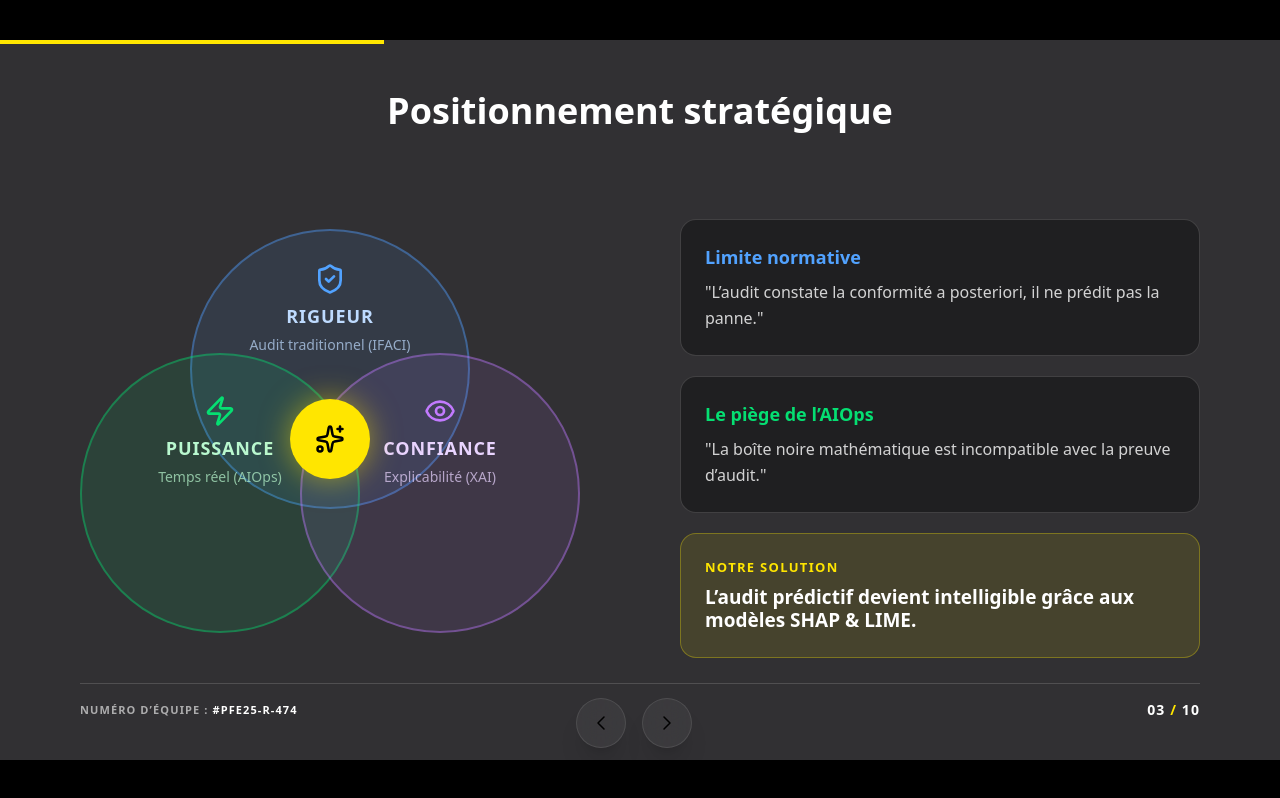
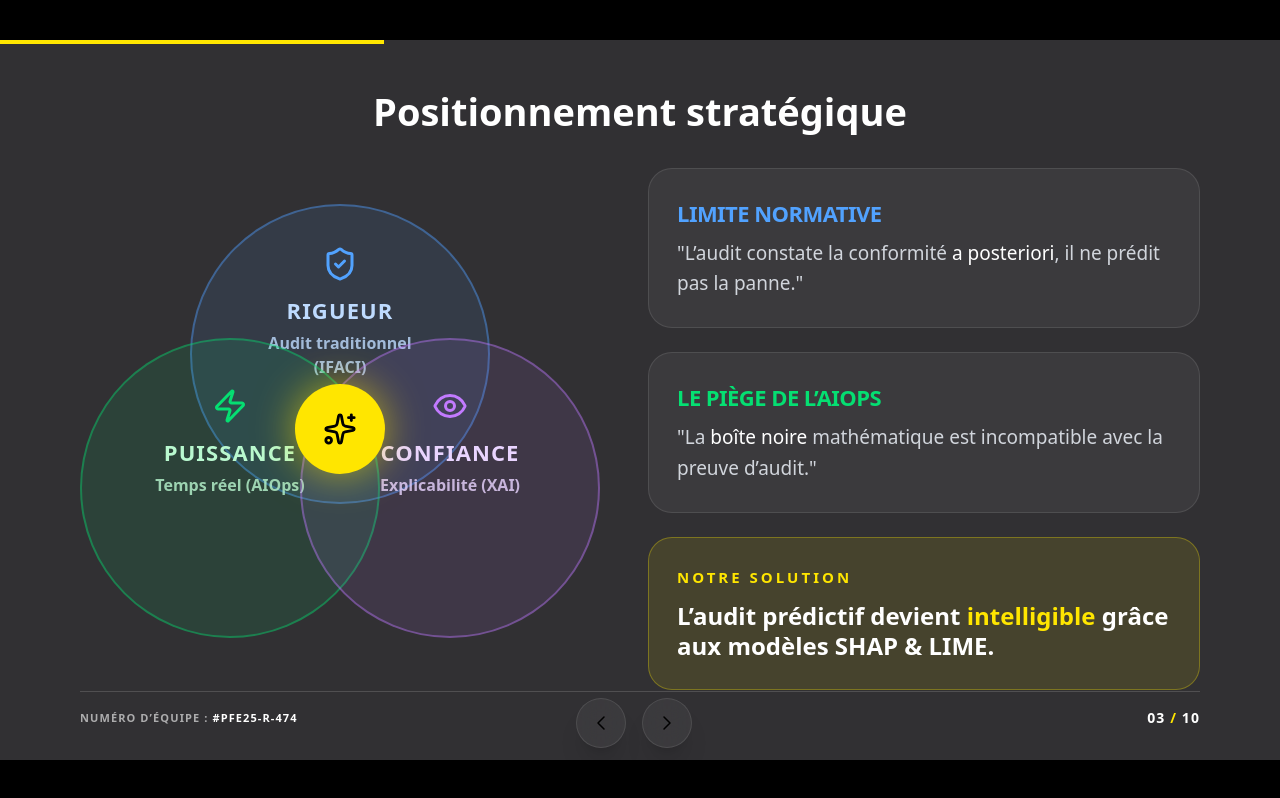
Before and after one commit to Medenga/Presentation-PFE, a React (Vite) app in the folder client/: page /slide3 in a window 1280 px wide. Built offline with nearby package versions, Linux system fonts and the light colour scheme.

Commit message:
slide3maj

```diff
--- a/client/src/slides/Slide3.jsx
+++ b/client/src/slides/Slide3.jsx
@@ -8,98 +8,96 @@ const Slide3 = () => {
       initial={{ opacity: 0 }}
       animate={{ opacity: 1 }}
       exit={{ opacity: 0 }}
-      // pb-20 au lieu de pb-28 pour laisser le contenu descendre naturellement
-      className="relative w-[1280px] h-[720px] bg-pres-grey text-white flex flex-col px-20 pt-12 pb-20 overflow-hidden font-sans"
+      className="relative w-[1280px] h-[720px] bg-pres-grey text-white flex flex-col px-20 pt-12 pb-32 overflow-hidden font-sans"
     >
-      {/* TITLE - Taille harmonisée 36px et Gras */}
-      <h3 className="text-white text-[36px] font-extrabold leading-tight max-w-5xl mx-auto text-center mb-12">
+      {/* TITLE */}
+      <h3 className="text-white text-[38px] font-extrabold leading-tight max-w-5xl mx-auto text-center mb-8">
         Positionnement stratégique
       </h3>
 
-      {/* On ajoute mt-4 pour pousser tout le bloc vers le bas */}
-      <div className="flex-grow flex items-center justify-between mt-4">
+      <div className="flex-grow flex items-center justify-between gap-12">
 
-        {/* VENN */}
-        <div className="relative w-[500px] h-[420px]">
+        {/* VENN DIAGRAM  */}
+        <div className="relative w-[520px] h-[450px] flex-shrink-0">
           {/* RIGUEUR */}
-          <div className="absolute top-0 left-1/2 -translate-x-1/2 w-[280px] h-[280px] rounded-full border-2 border-blue-400/40 bg-blue-400/10 flex flex-col items-center justify-start pt-8 text-center">
-            <ShieldCheck size={32} className="text-blue-400 mb-2" />
-            <div className="text-[18px] font-bold text-blue-200 uppercase tracking-wider">Rigueur</div>
-            <div className="text-[14px] text-blue-200/70 mt-1 font-medium">
+          <div className="absolute top-0 left-1/2 -translate-x-1/2 w-[300px] h-[300px] rounded-full border-2 border-blue-400/40 bg-blue-400/10 flex flex-col items-center justify-start pt-10 text-center">
+            <ShieldCheck size={36} className="text-blue-400 mb-3" />
+            <div className="text-[22px] font-bold text-blue-200 uppercase tracking-wider">Rigueur</div>
+            <div className="text-[16px] text-blue-200/80 mt-1 font-semibold max-w-[180px]">
               Audit traditionnel (IFACI)
             </div>
           </div>
 
           {/* PUISSANCE */}
-          <div className="absolute bottom-4 left-0 w-[280px] h-[280px] rounded-full border-2 border-green-400/40 bg-green-400/10 flex flex-col items-center justify-start pt-10 text-center">
-            <Zap size={32} className="text-green-400 mb-2" />
-            <div className="text-[18px] font-bold text-green-200 uppercase tracking-wider">Puissance</div>
-            <div className="text-[14px] text-green-200/70 mt-1 font-medium">
+          <div className="absolute bottom-4 left-0 w-[300px] h-[300px] rounded-full border-2 border-green-400/40 bg-green-400/10 flex flex-col items-center justify-start pt-12 text-center">
+            <Zap size={36} className="text-green-400 mb-3" />
+            <div className="text-[22px] font-bold text-green-200 uppercase tracking-wider">Puissance</div>
+            <div className="text-[16px] text-green-200/80 mt-1 font-semibold max-w-[180px]">
               Temps réel (AIOps)
             </div>
           </div>
 
           {/* CONFIANCE */}
-          <div className="absolute bottom-4 right-0 w-[280px] h-[280px] rounded-full border-2 border-purple-400/40 bg-purple-400/10 flex flex-col items-center justify-start pt-10 text-center">
-            <Eye size={32} className="text-purple-400 mb-2" />
-            <div className="text-[18px] font-bold text-purple-200 uppercase tracking-wider">Confiance</div>
-            <div className="text-[14px] text-purple-200/70 mt-1 font-medium">
+          <div className="absolute bottom-4 right-0 w-[300px] h-[300px] rounded-full border-2 border-purple-400/40 bg-purple-400/10 flex flex-col items-center justify-start pt-12 text-center">
+            <Eye size={36} className="text-purple-400 mb-3" />
+            <div className="text-[22px] font-bold text-purple-200 uppercase tracking-wider">Confiance</div>
+            <div className="text-[16px] text-purple-200/80 mt-1 font-semibold max-w-[180px]">
               Explicabilité (XAI)
             </div>
           </div>
 
-          {/* CENTRE */}
+          {/* CENTRE (Cœur de cible) */}
           <motion.div
             initial={{ scale: 0 }}
             animate={{ scale: 1 }}
             transition={{ delay: 0.4 }}
             className="absolute top-1/2 left-1/2 -translate-x-1/2 -translate-y-1/2
-                       w-[80px] h-[80px] bg-ey-yellow rounded-full
-                       shadow-[0_0_30px_rgba(255,230,0,0.5)]
+                       w-[90px] h-[90px] bg-[#FFE600] rounded-full
+                       shadow-[0_0_40px_rgba(255,230,0,0.6)]
                        flex items-center justify-center z-10"
           >
-            <Sparkles size={30} className="text-black" />
+            <Sparkles size={34} className="text-black" />
           </motion.div>
         </div>
 
-        {/* EXPLANATION - Correction de la police (plus d'italique) */}
-        <div className="w-[520px] space-y-5">
+        {/* EXPLANATION CARDS */}
+        <div className="w-[580px] space-y-6">
 
-          <div className="bg-black/35 border border-white/15 p-6 rounded-2xl">
-            <h4 className="text-blue-400 font-bold text-[18px] mb-2">
+          <div className="bg-white/5 border border-white/10 p-7 rounded-[24px]">
+            <h4 className="text-blue-400 font-bold text-[22px] mb-2 uppercase tracking-tight">
               Limite normative
             </h4>
-            <p className="text-[16px] text-white/80 leading-relaxed font-normal">
-              "L’audit constate la conformité a posteriori, il ne prédit pas la panne."
+            <p className="text-[19px] text-gray-300 leading-relaxed font-medium">
+              "L’audit constate la conformité <span className="text-white">a posteriori</span>, il ne prédit pas la panne."
             </p>
           </div>
 
-          <div className="bg-black/35 border border-white/15 p-6 rounded-2xl">
-            <h4 className="text-green-400 font-bold text-[18px] mb-2">
+          <div className="bg-white/5 border border-white/10 p-7 rounded-[24px]">
+            <h4 className="text-green-400 font-bold text-[22px] mb-2 uppercase tracking-tight">
               Le piège de l’AIOps
             </h4>
-            <p className="text-[16px] text-white/80 leading-relaxed font-normal">
-              "La boîte noire mathématique est incompatible avec la preuve d’audit."
+            <p className="text-[19px] text-gray-300 leading-relaxed font-medium">
+              "La <span className="text-white">boîte noire</span> mathématique est incompatible avec la preuve d’audit."
             </p>
           </div>
 
-          <div className="bg-ey-yellow/10 border border-ey-yellow/30 p-6 rounded-2xl">
-            <h4 className="text-ey-yellow font-black uppercase tracking-widest text-[13px] mb-2">
+          <div className="bg-[#FFE600]/10 border border-[#FFE600]/30 p-7 rounded-[24px]">
+            <h4 className="text-[#FFE600] font-black uppercase tracking-[3px] text-[15px] mb-3">
               Notre solution
             </h4>
-            <p className="text-[19px] font-bold text-white leading-tight">
-              L’audit prédictif devient intelligible grâce aux modèles SHAP & LIME.
+            <p className="text-[24px] font-extrabold text-white leading-tight">
+              L’audit prédictif devient <span className="text-[#FFE600]">intelligible</span> grâce aux modèles SHAP & LIME.
             </p>
           </div>
         </div>
       </div>
 
       {/* FOOTER */}
-      <div className="absolute bottom-0 left-0 w-full px-20 pb-10">
+      <div className="absolute bottom-0 left-0 w-full px-20 pb-8">
         <div className="pt-4 border-t border-white/15 flex justify-between items-center text-[11px] font-extrabold uppercase tracking-widest text-white/60">
           <div>Numéro d’équipe : <span className="text-white">#PFE25-R-474</span></div>
           <div className="text-sm font-black text-white">
-            03 <span className="text-ey-yellow">/</span> 10
+            03 <span className="text-[#FFE600]">/</span> 10
           </div>
         </div>
       </div>
```
